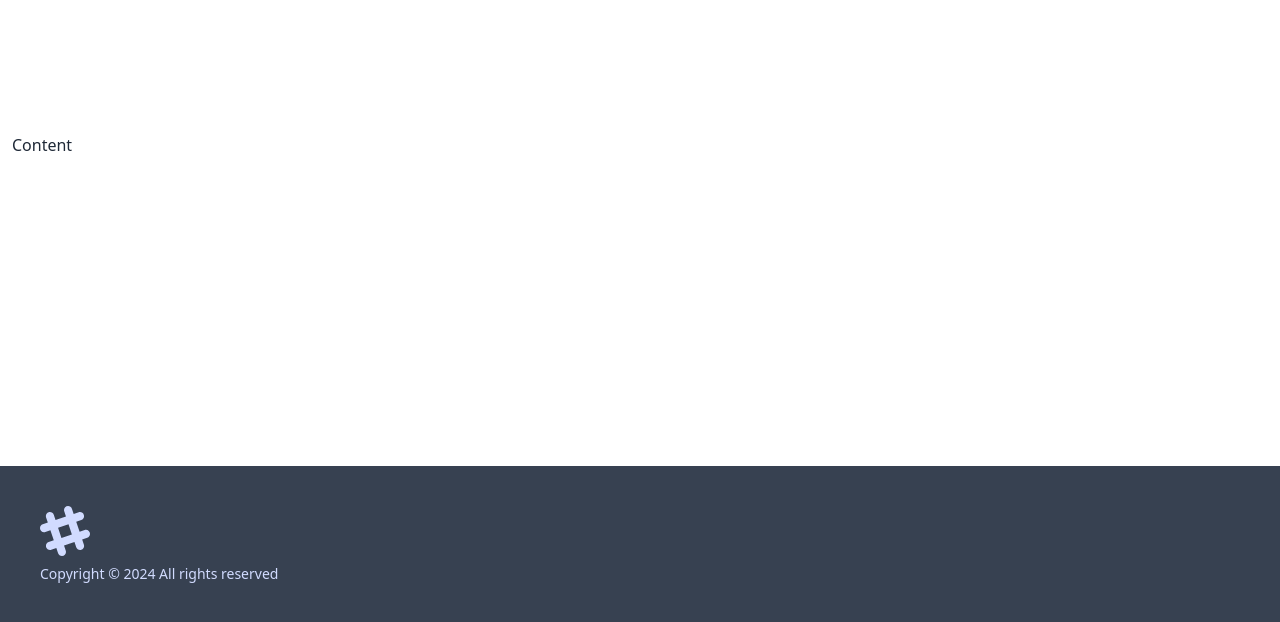
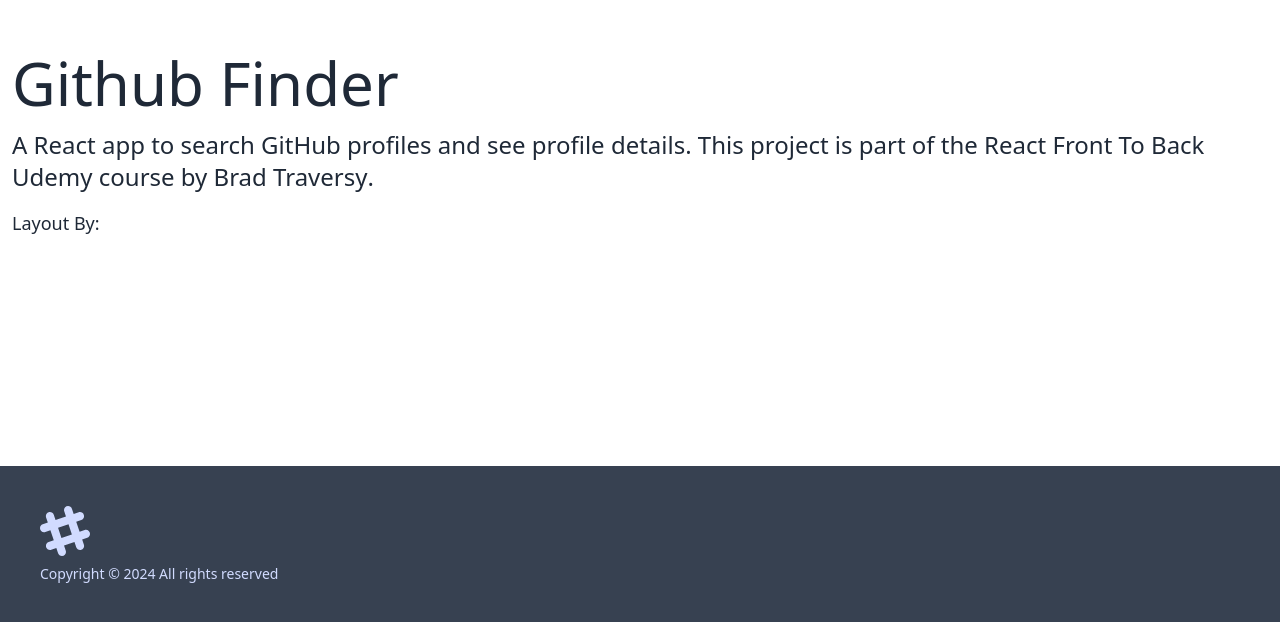
Before and after one commit to rswieczkowski/github-finder, a React (Create React App) app: page / in a window 1280 px wide. Shown: the part 176-798 px from the top of the page. Built offline with nearby package versions, Linux system fonts and the light colour scheme; the HTML template or start-up script is replaced by a standard one.

Commit message:
Add pager and routes

```diff
--- a/src/App.js
+++ b/src/App.js
@@ -1,4 +1,7 @@
-import { BrowserRouter as Router, Route } from 'react-router-dom';
+import { BrowserRouter as Router, Route, Routes } from 'react-router-dom';
+import Home from './pages/Home.jsx';
+import About from './pages/About.jsx';
+import NotFound from './pages/NotFound.jsx';
 import Navbar from './components/layout/Navbar';
 import Footer from './components/layout/Footer';
 
@@ -7,7 +10,15 @@
     <Router>
       <div className='flex flex-col justify-between h-screen'>
         <Navbar />
-        <main className='container mx-auto px-3'>Content</main>
+        <main className='container mx-auto px-3'>
+          <Routes>
+            <Route path='/' element={<Home />} />
+            <Route path='/about' element={<About />} />
+            <Route path='/notfound' element={<NotFound />} />
+            <Route path='/*' element={<NotFound />} />
+          </Routes>
+        </main>
+
         <Footer />
       </div>
     </Router>
--- /dev/null
+++ b/src/pages/About.jsx
@@ -0,0 +1,5 @@
+function About() {
+  return <div></div>;
+}
+
+export default About;
--- /dev/null
+++ b/src/pages/Home.jsx
@@ -0,0 +1,29 @@
+function Home() {
+  return (
+    <div>
+      <h1 className='text-6xl mb-4'>Github Finder</h1>
+      <p className='mb-4 text-2xl font-light'>
+        A React app to search GitHub profiles and see profile details. This
+        project is part of the
+        <a href='https://www.udemy.com/course/modern-react-front-to-back'>
+          {' '}
+          React Front To Back
+        </a>{' '}
+        Udemy course by
+        <strong>
+          <a href='https://traversymedia.com'> Brad Traversy</a>
+        </strong>
+        .
+      </p>
+      <p className='text-lg text-grey-400'>
+        Layout By:
+        <a href='https://twitter.com/hassibmoddasser' className='text-white'>
+          {' '}
+          Hassib Moddasser
+        </a>
+      </p>
+    </div>
+  );
+}
+
+export default Home;
--- /dev/null
+++ b/src/pages/NotFound.jsx
@@ -0,0 +1,21 @@
+import { FaHome } from 'react-icons/fa';
+import { Link } from 'react-router-dom';
+
+function NotFound() {
+  return (
+    <div className='hero'>
+      <div className='text-center hero-content'>
+        <div className='max-w-lg'>
+          <h1 className='text-8xl font-bold mb-8'>Oops!</h1>
+          <p className='text-5xl mb-8'>404 - Page Not Found!</p>
+          <Link to='/' className='btn btn-primary btn-lg'>
+            <FaHome className='mr-2' />
+            Back To Home
+          </Link>
+        </div>
+      </div>
+    </div>
+  );
+}
+
+export default NotFound;
```
